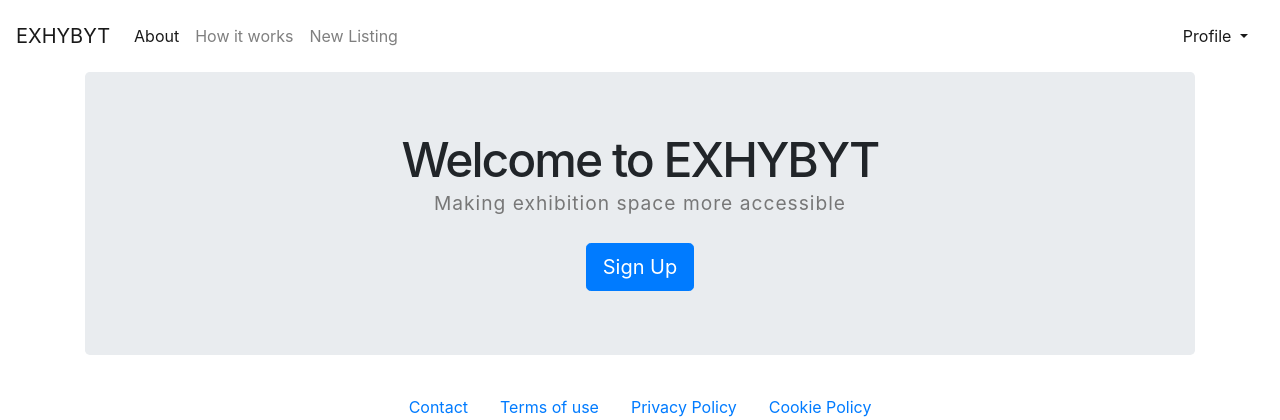
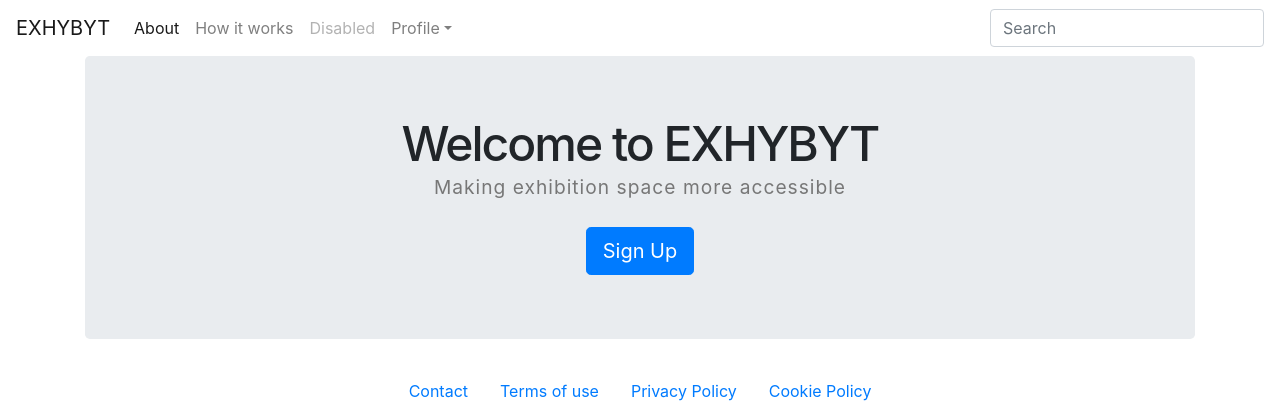
Before and after one commit to lukas-hauser/exhybyt, a Rails app: page / in a window 1280 px wide. Shown: the top 420 px of the page. Run offline with Rails 7, Linux system fonts and the light colour scheme; style sheets or scripts are compiled from the project's sources; some libraries are stand-ins or nearby versions.

Commit message:
updated navbar

```diff
--- a/app/views/layouts/_navbar.html.erb
+++ b/app/views/layouts/_navbar.html.erb
@@ -1,9 +1,10 @@
-<nav class="navbar navbar-expand-lg navbar-light">
+<nav class="navbar navbar-expand-md navbar-light">
   <a class="navbar-brand" href="home">EXHYBYT</a>
-  <button class="navbar-toggler" type="button" data-toggle="collapse" data-target="#navbarText" aria-controls="navbarText" aria-expanded="false" aria-label="Toggle navigation">
+  <button class="navbar-toggler" type="button" data-toggle="collapse" data-target="#navbarsExample04" aria-controls="navbarsExample04" aria-expanded="false" aria-label="Toggle navigation">
     <span class="navbar-toggler-icon"></span>
   </button>
-  <div class="collapse navbar-collapse" id="navbarText">
+
+  <div class="collapse navbar-collapse" id="navbarsExample04">
     <ul class="navbar-nav mr-auto">
       <li class="nav-item active">
         <a class="nav-link" href="about">About <span class="sr-only">(current)</span></a>
@@ -12,21 +13,19 @@
         <a class="nav-link" href="howitworks">How it works</a>
       </li>
       <li class="nav-item">
-        <a class="nav-link" href="#">New Listing</a>
+        <a class="nav-link disabled" href="#" tabindex="-1" aria-disabled="true">Disabled</a>
+      </li>
+      <li class="nav-item dropdown">
+        <a class="nav-link dropdown-toggle" href="#" id="dropdown04" data-toggle="dropdown" aria-haspopup="true" aria-expanded="false">Profile</a>
+        <div class="dropdown-menu" aria-labelledby="dropdown04">
+          <a class="dropdown-item" href="#">Add Artwork</a>
+          <a class="dropdown-item" href="#">Edit Profile</a>
+          <a class="dropdown-item" href="#">Log Out</a>
+        </div>
       </li>
     </ul>
-    <span class="navbar-text">
-      <nav class="nav-item dropdown">
-        <a class="nav-link dropdown-toggle" href="#" id="navbarDropdown" role="button" data-toggle="dropdown" aria-haspopup="true" aria-expanded="false">
-          Profile
-        </a>
-        <div class="dropdown-menu dropdown-menu-right" aria-labelledby="navbarDropdown">
-          <a class="dropdown-item" href="#">Add Artwork</a>
-          <a class="dropdown-item" href="#">Edit Profile</a>
-          <div class="dropdown-divider"></div>
-          <a class="dropdown-item" href="#">Log Out</a>
-        </div>
-      </nav>
-    </span>
+    <form class="form-inline my-2 my-md-0">
+      <input class="form-control" type="text" placeholder="Search">
+    </form>
   </div>
 </nav>
```
